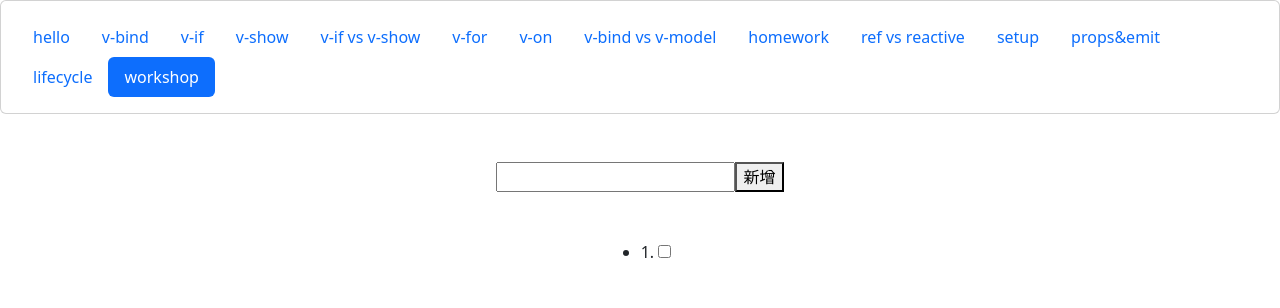
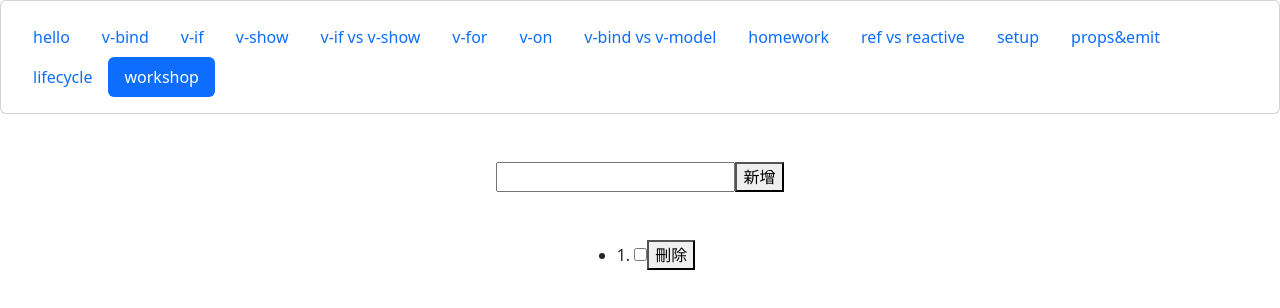
Before and after one commit to yanhsu/vue_tutorial, a Vue app: page /workshop in a window 1280 px wide. Both pictures are taken after a click on the button "新增". Shown: the top 308 px of the page. Built offline with nearby package versions, Linux system fonts and the light colour scheme.

Commit message:
add delete button

```diff
--- a/src/view/TodoItem.vue
+++ b/src/view/TodoItem.vue
@@ -3,9 +3,12 @@
     const { todolist } =defineProps({
         todolist: Array
     });
-    const emit = defineEmits(['changeToggle']);
+    const emit = defineEmits(['changeToggle', 'deleteTodo']);
     function toggleItem(index) {
         emit('changeToggle', index);
+    }
+    function deleteItem(index) {
+        emit('deleteTodo', index);
     }
 </script>
 <template>
@@ -17,6 +20,7 @@
             >
                 {{ `${index + 1}.${item.title}` }}
                 <input type="checkbox" @change="toggleItem(index)">
+                <button @click="deleteItem(index)">刪除</button>
             </li>
         </ul>
     </div>
--- a/src/view/TodoList.vue
+++ b/src/view/TodoList.vue
@@ -9,10 +9,17 @@
     }
     function toggleTodo(index) {
         console.log(index);
-        todolist[index].toggle = !todolist[index].toggle
+        todolist[index].toggle = !todolist[index].toggle;
+    }
+    function deleteOne(index) {
+        todolist.splice(index, 1);
     }
 </script>
 <template>
     <AddTodo @addItem="addTodo"/>
-    <TodoItem :todolist="todolist" @changeToggle="toggleTodo"/>
+    <TodoItem
+        :todolist="todolist"
+        @changeToggle="toggleTodo"
+        @deleteTodo="deleteOne"
+    />
 </template>
```
